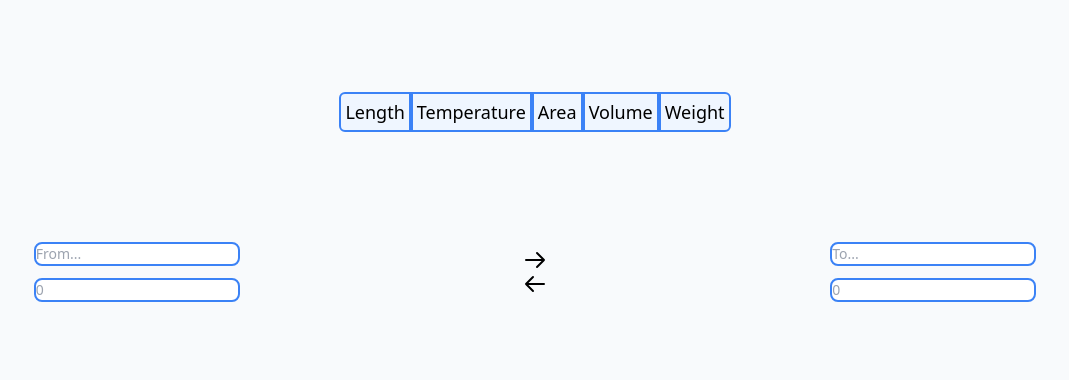
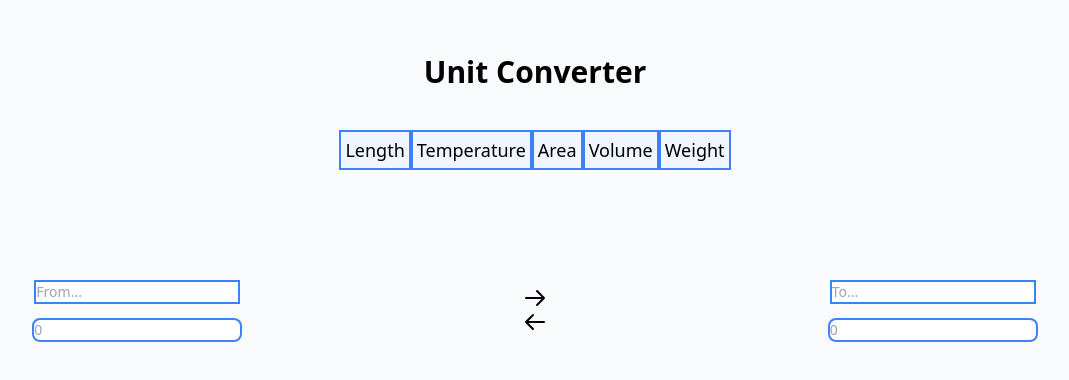
Before and after one commit to Hunter-Lanier/unit-converter, a Vue app: page / in a window 1280 px wide. Shown: the part 168-548 px from the top of the page, without its empty margins (105-1174 px from the left). Built offline with nearby package versions, Linux system fonts and the light colour scheme.

Commit message:
Added title, Added Error Handling, Added Refactoring

```diff
--- a/src/App.vue
+++ b/src/App.vue
@@ -1,79 +1,59 @@
 <template>
-  <!-- Container -->
   <div class="Card h-full w-full bg-slate-50 flex justify-center items-center flex-col text-sm gap-10">
-    <!-- Type Selection -->
-    <div class=" flex w-screen text-lg justify-center">
-      <button @click="handleClick('length')"
-        :class="[[this.selectedType == 'length' ? ['bg-blue-500', 'text-blue-50'] : ''], ' border-2 border-blue-500 bg-blue-50 p-1 rounded-l-md']">Length</button>
-      <button @click="handleClick('temperature')"
-        :class="[[this.selectedType == 'temperature' ? ['bg-blue-500', 'text-blue-50'] : ''], ' border-2 border-blue-500 bg-blue-50 p-1 ']">Temperature</button>
-      <button @click="handleClick('area')"
-        :class="[[this.selectedType == 'area' ? ['bg-blue-500', 'text-blue-50'] : ''], ' border-2 border-blue-500 bg-blue-50 p-1']">Area</button>
-      <button @click="handleClick('volume')"
-        :class="[[this.selectedType == 'volume' ? ['bg-blue-500', 'text-blue-50'] : ''], ' border-2 border-blue-500 bg-blue-50 p-1']">Volume</button>
-      <button @click="handleClick('weight')"
-        :class="[[this.selectedType == 'weight' ? ['bg-blue-500', 'text-blue-50'] : ''], ' border-2 border-blue-500 bg-blue-50 p-1 rounded-r-md']">Weight</button>
+    <h1 class=" text-3xl  font-bold">Unit Converter</h1>
+    <div class="flex w-screen text-lg justify-center">
+      <button @click="handleClick('length')" :class="getButtonClass('length')">Length</button>
+      <button @click="handleClick('temperature')" :class="getButtonClass('temperature')">Temperature</button>
+      <button @click="handleClick('area')" :class="getButtonClass('area')">Area</button>
+      <button @click="handleClick('volume')" :class="getButtonClass('volume')">Volume</button>
+      <button @click="handleClick('weight')" :class="getButtonClass('weight')">Weight</button>
     </div>
 
     <div class="flex flex-row h-1/4 w-full justify-around items-center">
-      <!-- Input Form -->
-      <div class=" flex flex-col gap-4 justify-around ">
+      <div class="flex flex-col gap-4 justify-around">
         <input list="units-datalist" v-model="inputType" placeholder="From..."
-          class="rounded-md outline outline-2 outline-blue-500">
+          :class="errorMessages ? 'border-2 border-red-500' : 'border-2 border-blue-500'">
         <input v-model="inputValue" type="number" placeholder="0" class="rounded-md outline outline-2 outline-blue-500">
       </div>
       <div
-        :class="['flex flex-col w-auto h-max p-1 justify-center items-center rounded-md transition-all duration-300 active:bg-blue-500 active:text-blue-50 cursor-pointer']"
+        class="flex flex-col w-auto h-max p-1 justify-center items-center rounded-md transition-all duration-300 active:bg-blue-500 active:text-blue-50 cursor-pointer"
         @click="handleReverse()">
-        <!-- reverse icon-->
         <svg xmlns="http://www.w3.org/2000/svg" class="h-6 w-6" fill="none" viewBox="0 0 24 24" stroke="currentColor">
-          <path stroke-linecap="round" stroke-linejoin="round" stroke-width="2" d="M14 5l7 7m0 0l-7 7m7-7H3">
-          </path>
+          <path stroke-linecap="round" stroke-linejoin="round" stroke-width="2" d="M14 5l7 7m0 0l-7 7m7-7H3"></path>
         </svg>
-        <!-- Mirror of prior Svg -->
         <svg xmlns="http://www.w3.org/2000/svg" class="h-6 w-6" fill="none" viewBox="0 0 24 24" stroke="currentColor">
-          <path stroke-linecap="round" stroke-linejoin="round" stroke-width="2" d="M10 19l-7-7m0 0l7-7m-7 7h18">
-          </path>
+          <path stroke-linecap="round" stroke-linejoin="round" stroke-width="2" d="M10 19l-7-7m0 0l7-7m-7 7h18"></path>
         </svg>
-
-
       </div>
-      <div class=" flex flex-col gap-4 justify-around ">
+      <div class="flex flex-col gap-4 justify-around">
         <input list="units-datalist" v-model="resultType" placeholder="To..."
-          class="rounded-md outline outline-2 outline-blue-500">
-        <input v-model="this.convertedValue" type="number" placeholder="0"
+          :class="errorMessages ? 'border-2 border-red-500' : 'border-2 border-blue-500'">
+        <input v-model="convertedValue" type="number" placeholder="0"
           class="rounded-md outline outline-2 outline-blue-500">
       </div>
-      <!-- Datalist for units -->
       <datalist id="units-datalist">
-        <!-- Iterate over unitNames to display unit names -->
         <option v-for="unitName in unitNames" :key="unitName" :value="unitName">{{ unitName }}</option>
       </datalist>
-
     </div>
-
-
   </div>
 </template>
+
 <script>
 import Conversion from '@/assets/Conversion'
+import { errorMessages } from 'vue/compiler-sfc';
+
 export default {
   name: 'CardFormComponent',
   data() {
     return {
-      typeIdentifier: [
-        'length',
-        'temperature',
-        'area',
-        'volume',
-        'weight'
-      ],
+      typeIdentifier: ['length', 'temperature', 'area', 'volume', 'weight'],
       inputValue: null,
       selectedType: null,
       unitNames: [],
-      inputType: null,
-      resultType: null,
+      inputType: '',
+      resultType: '',
       conversion: new Conversion(),
+      errorMessages: null,
     }
   },
   methods: {
@@ -89,23 +69,58 @@ export default {
       if (!this.inputType || !this.resultType) {
         return;
       }
-      const temp = this.inputType;
-      this.inputType = this.resultType;
-      this.resultType = temp;
-      return;
-
-    }
+      [this.inputType, this.resultType] = [this.resultType, this.inputType];
+    },
+    validateTypes() {
+      if (!this.isValidTypes) {
+        this.errorMessages = 'Invalid type';
+      } else {
+        this.errorMessages = null;
+      }
+    },
   },
   computed: {
     convertedValue() {
-      if (!this.inputValue || !this.inputType || !this.resultType && this.inputValue !== NaN) {
+      if (!this.inputValue || !this.inputType || !this.resultType || isNaN(this.inputValue)) {
         console.log('Please fill in all fields');
-        return;
+        return null;
       }
-      this.resultValue = this.conversion.convert(this.inputValue, this.inputType, this.resultType, this.selectedType)
-      console.log(this.resultValue)
-      return this.resultValue
-    }
+      const resultValue = this.conversion.convert(this.inputValue, this.inputType, this.resultType, this.selectedType);
+      console.log(resultValue);
+      return resultValue;
+    },
+    isValidTypes() {
+      // Check if both inputType and resultType are either valid or empty
+      const isValidInputType = !this.inputType || this.unitNames.includes(this.inputType);
+      const isValidResultType = !this.resultType || this.unitNames.includes(this.resultType);
+      return isValidInputType && isValidResultType;
+    },
+    getButtonClass() {
+      return (type) => {
+        return [
+          'border-2',
+          'border-blue-500',
+          'bg-blue-50',
+          'p-1',
+          this.selectedType === type ? ['bg-blue-500', 'text-blue-50'] : ''
+        ];
+      };
+    },
+
+  },
+  watch: {
+    inputType: {
+      handler() {
+        this.validateTypes();
+      },
+      immediate: true, // To run the validation immediately after component initialization
+    },
+    resultType: {
+      handler() {
+        this.validateTypes();
+      },
+      immediate: true,
+    },
   }
 }
 </script>
```
